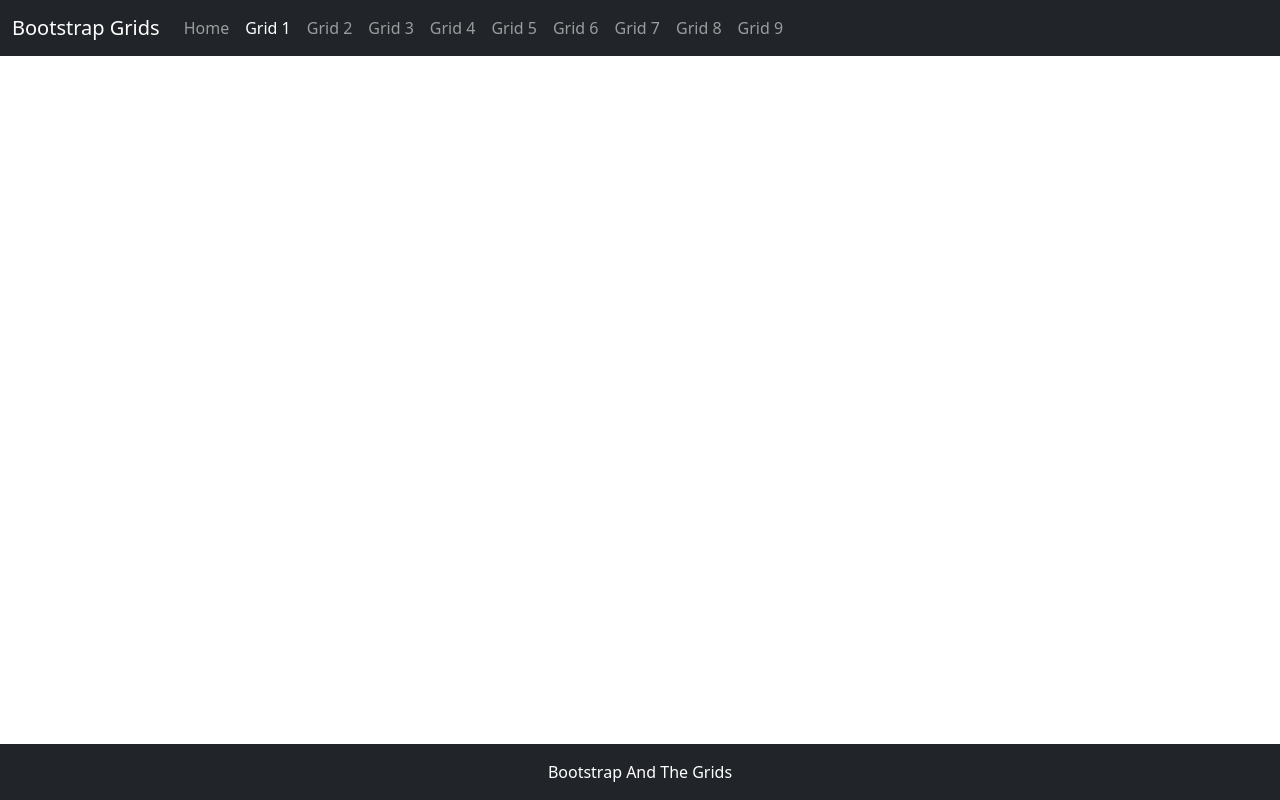
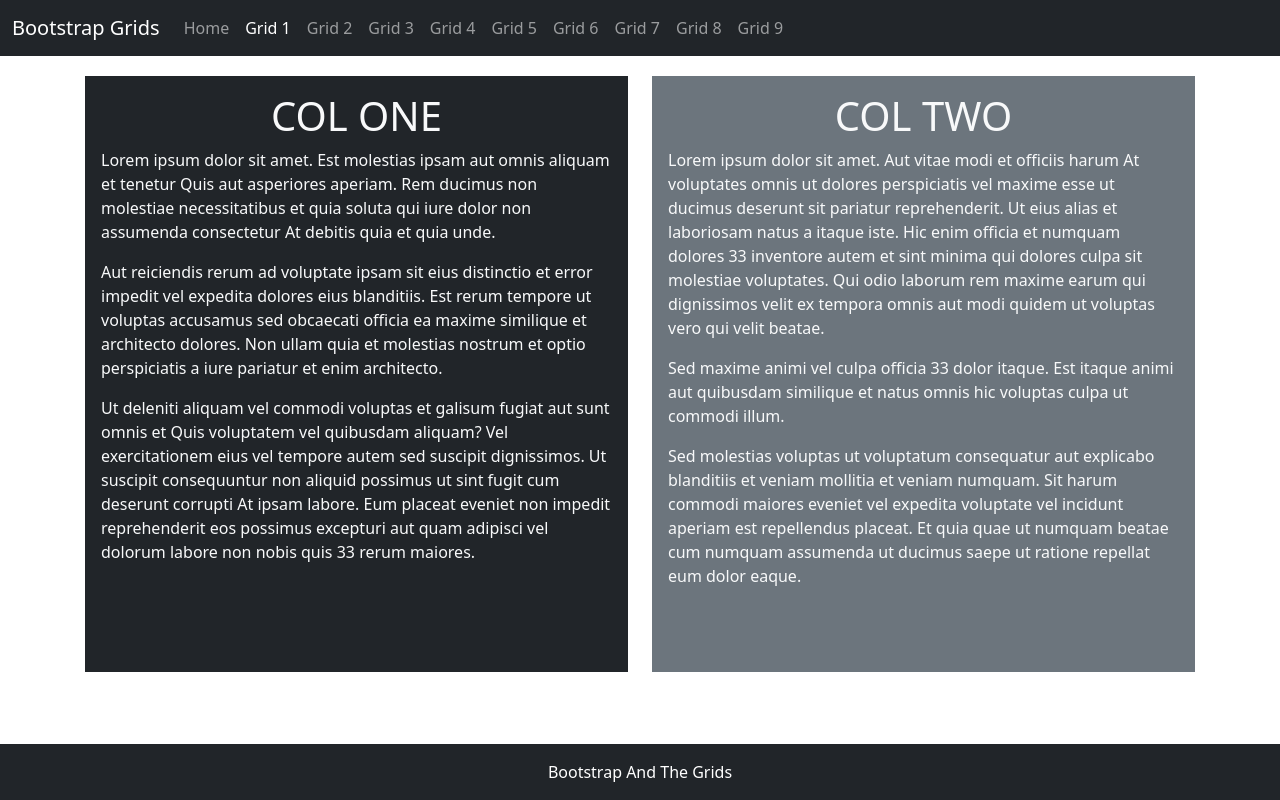
Before and after one commit to rickyriosp/BootstrapAndTheGrids, a plain HTML site: page grid1.html in a window 1280 px wide. Drawn offline with nearby package versions, Linux system fonts and the light colour scheme; a web font is replaced by a local one.

Commit message:
grid 1 completed

```diff
--- a/css/site.css
+++ b/css/site.css
@@ -17,3 +17,7 @@ main>.container {
     font-style: normal;
     color: rgb(195, 255, 0);
 }
+
+.minHeight {
+    min-height: 80vh;
+}
--- a/grid1.html
+++ b/grid1.html
@@ -63,7 +63,25 @@
     </nav>
 
     <main class="flex-shrink-0">
-       <div class="container">
+       <div class="container mt-3 h-100 minHeight">
+           <div class="row h-100">
+               <div class="col">
+                   <div class="bg-dark text-light h-100 p-3">
+                       <h1 class="text-center">COL ONE</h1>
+                       <p>Lorem ipsum dolor sit amet. Est molestias ipsam aut omnis aliquam et tenetur Quis aut asperiores aperiam. Rem  ducimus non molestiae necessitatibus et quia soluta qui iure dolor non assumenda consectetur At debitis quia et quia unde. </p>
+                       <p>Aut reiciendis rerum ad voluptate ipsam sit eius distinctio et error impedit vel expedita dolores  eius blanditiis. Est rerum tempore ut voluptas accusamus sed obcaecati officia ea maxime similique et architecto dolores. Non ullam quia et molestias nostrum et optio perspiciatis a iure pariatur et enim architecto. </p>
+                       <p>Ut deleniti aliquam vel commodi voluptas et galisum fugiat aut sunt omnis et Quis voluptatem vel quibusdam aliquam? Vel exercitationem eius vel tempore autem sed suscipit dignissimos. Ut suscipit consequuntur non aliquid possimus ut sint fugit cum deserunt corrupti At ipsam labore. Eum placeat eveniet non impedit reprehenderit eos possimus excepturi aut quam adipisci vel dolorum labore non nobis quis 33 rerum maiores. </p>
+                    </div>
+               </div>
+               <div class="col">
+                   <div class="bg-secondary text-light h-100 p-3">
+                       <h1 class="text-center">COL TWO</h1>
+                       <p>Lorem ipsum dolor sit amet. Aut vitae modi et officiis harum At voluptates omnis ut dolores perspiciatis vel maxime esse ut ducimus deserunt sit pariatur reprehenderit. Ut eius alias et laboriosam natus a itaque iste. Hic enim officia et numquam dolores 33 inventore autem et sint minima qui dolores culpa sit molestiae voluptates. Qui odio laborum rem maxime earum qui dignissimos velit ex tempora omnis aut modi quidem ut voluptas vero qui velit beatae. </p>
+                       <p>Sed maxime animi vel culpa officia 33 dolor itaque. Est itaque animi aut quibusdam similique et natus omnis hic voluptas culpa ut commodi illum. </p>
+                       <p>Sed molestias voluptas ut voluptatum consequatur aut explicabo blanditiis et veniam mollitia et veniam numquam. Sit harum commodi  maiores eveniet vel expedita voluptate vel incidunt aperiam est repellendus placeat. Et quia quae ut numquam beatae cum numquam assumenda ut ducimus saepe ut ratione repellat eum dolor eaque. </p>
+                   </div>
+               </div>
+           </div>
        </div>
     </main>
     <footer class="footer mt-auto py-3 bg-dark sticky-footer">
```
